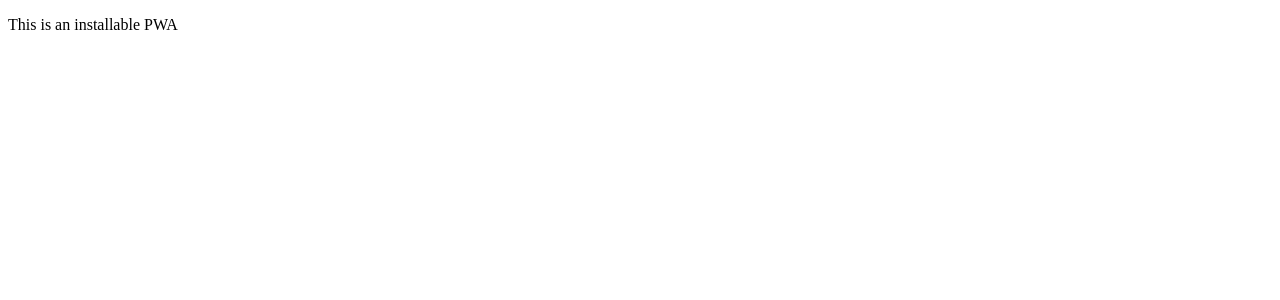
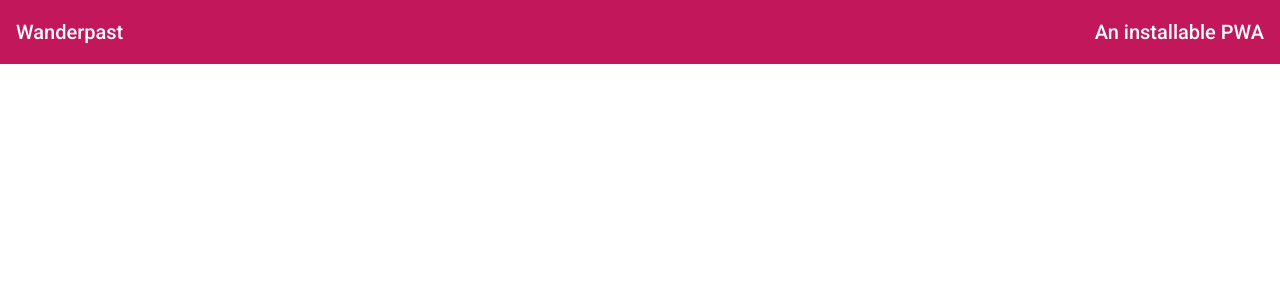
Before and after one commit to LayCraft/wanderpast, an Angular app: page / in a window 1280 px wide. Shown: the top 300 px of the page. Built offline with nearby package versions, Linux system fonts and the light colour scheme.

Commit message:
add material

```diff
--- a/angular.json
+++ b/angular.json
@@ -29,6 +29,7 @@
               "src/manifest.webmanifest"
             ],
             "styles": [
+              "./node_modules/@angular/material/prebuilt-themes/pink-bluegrey.css",
               "src/styles.scss"
             ],
             "scripts": []
@@ -96,6 +97,7 @@
               "src/manifest.webmanifest"
             ],
             "styles": [
+              "./node_modules/@angular/material/prebuilt-themes/pink-bluegrey.css",
               "src/styles.scss"
             ],
             "scripts": []
@@ -127,6 +129,7 @@
           }
         }
       }
-    }},
+    }
+  },
   "defaultProject": "wanderpast"
 }
--- a/package.json
+++ b/package.json
@@ -12,10 +12,12 @@
   "private": true,
   "dependencies": {
     "@angular/animations": "~9.1.9",
+    "@angular/cdk": "^9.2.4",
     "@angular/common": "~9.1.9",
     "@angular/compiler": "~9.1.9",
     "@angular/core": "~9.1.9",
     "@angular/forms": "~9.1.9",
+    "@angular/material": "^9.2.4",
     "@angular/platform-browser": "~9.1.9",
     "@angular/platform-browser-dynamic": "~9.1.9",
     "@angular/router": "~9.1.9",
--- a/src/app/app.component.html
+++ b/src/app/app.component.html
@@ -1 +1,5 @@
-<p>This is an installable PWA</p>
+<mat-toolbar color="primary">
+  <span>{{title}}</span>
+  <span class="filler"></span>
+  <span>An installable PWA</span>
+</mat-toolbar>
--- a/src/app/app.component.scss
+++ b/src/app/app.component.scss
@@ -0,0 +1,4 @@
+.filler {
+  /* This fills the remaining space, by using flexbox. Every toolbar row uses a flexbox row layout. */
+  flex: 1 1 auto;
+}
--- a/src/app/app.component.ts
+++ b/src/app/app.component.ts
@@ -6,5 +6,5 @@ import { Component } from '@angular/core';
   styleUrls: ['./app.component.scss']
 })
 export class AppComponent {
-  title = 'wanderpast';
+  title = 'Wanderpast';
 }
--- a/src/app/app.module.ts
+++ b/src/app/app.module.ts
@@ -5,6 +5,8 @@ import { AppRoutingModule } from './app-routing.module';
 import { AppComponent } from './app.component';
 import { ServiceWorkerModule } from '@angular/service-worker';
 import { environment } from '../environments/environment';
+import { BrowserAnimationsModule } from '@angular/platform-browser/animations';
+import { MatToolbarModule } from '@angular/material/toolbar';
 
 @NgModule({
   declarations: [
@@ -13,7 +15,9 @@ import { environment } from '../environments/environment';
   imports: [
     BrowserModule,
     AppRoutingModule,
-    ServiceWorkerModule.register('ngsw-worker.js', { enabled: environment.production })
+    ServiceWorkerModule.register('ngsw-worker.js', { enabled: environment.production }),
+    BrowserAnimationsModule,
+    MatToolbarModule
   ],
   providers: [],
   bootstrap: [AppComponent]
--- a/src/index.html
+++ b/src/index.html
@@ -8,6 +8,8 @@
   <link rel="icon" type="image/x-icon" href="favicon.ico">
   <link rel="manifest" href="manifest.webmanifest">
   <meta name="theme-color" content="#1976d2">
+  <link href="https://fonts.googleapis.com/css?family=Roboto:300,400,500&display=swap" rel="stylesheet">
+  <link href="https://fonts.googleapis.com/icon?family=Material+Icons" rel="stylesheet">
 </head>
 <body>
   <app-root></app-root>
--- a/src/styles.scss
+++ b/src/styles.scss
@@ -1 +1,4 @@
 /* You can add global styles to this file, and also import other style files */
+
+html, body { height: 100%; }
+body { margin: 0; font-family: Roboto, "Helvetica Neue", sans-serif; }
```
Also changed, not shown: 1 other file (tests, documents, lock files or other folders).
